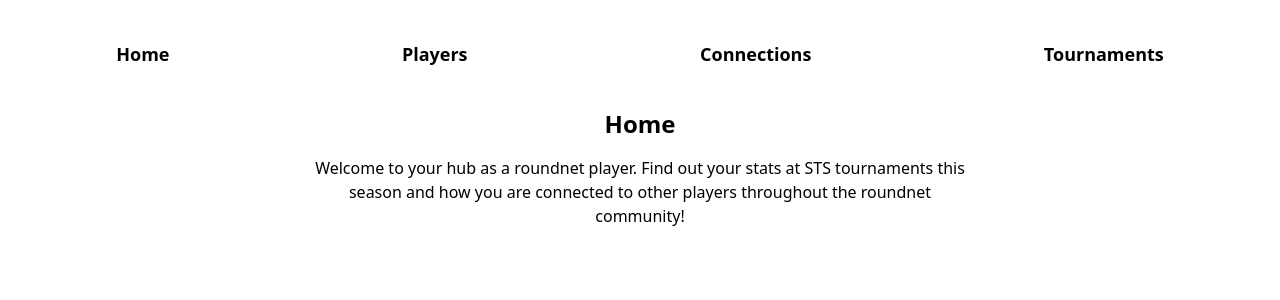
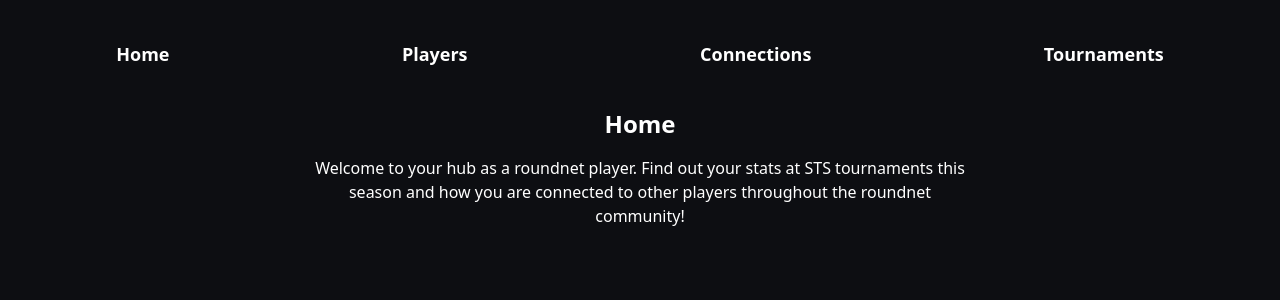
Before and after one commit to CoryChilton/roundnet-player-web-app, a Next.js app: page / in a window 1280 px wide. Shown: the top 300 px of the page. Built offline with nearby package versions, Linux system fonts and the light colour scheme.

Commit message:
Started switching the website to a dark color palette

```diff
--- a/src/app/globals.css
+++ b/src/app/globals.css
@@ -1,6 +1,15 @@
 @tailwind base;
 @tailwind components;
 @tailwind utilities;
+
+body {
+  background-color: rgb(13,14,18);
+  color: white;
+}
+
+input {
+  color: black;
+}
 
 /* :root {
   --foreground-rgb: 0, 0, 0;
--- a/src/app/tournaments/page.tsx
+++ b/src/app/tournaments/page.tsx
@@ -32,7 +32,7 @@ export default function TournamentsPage() {
       {!tournaments.length ? <h1 className="text-2xl font-bold text-center animate-pulse">Loading...</h1> : null}
       <div>
         {tournaments.map(tournament =>
-          <Link key={tournament.tournament_name} href={tournament.url}target="_blank" rel="noopener noreferrer" className="text-gray-800 hover:text-black hover:scale-105 duration-100 ease-out flex flex-row justify-between gap-8">
+          <Link key={tournament.tournament_name} href={tournament.url}target="_blank" rel="noopener noreferrer" className="text-gray-400 hover:text-gray-100 hover:scale-105 duration-100 ease-out flex flex-row justify-between gap-8">
               <div>
                 {tournament.date}
               </div>
--- a/src/components/connections/ConnectionPlayerSelect.tsx
+++ b/src/components/connections/ConnectionPlayerSelect.tsx
@@ -28,7 +28,7 @@ export default function ConnectionPlayerSelect({
       </h3>
       <input className="border border-black" placeholder="Enter Player's Name" value={searchInput} onChange={(e) => setSearchInput(e.target.value)}/>
       {searchedPlayers.map(player =>
-        <button onClick={playerClick} key={player} className="text-gray-800 hover:text-black hover:scale-105 duration-100 ease-out cursor-pointer">
+        <button onClick={playerClick} key={player} className="text-gray-300 hover:text-white hover:scale-105 duration-100 ease-out cursor-pointer">
           {firstLetterUpper(player)}
         </button>
       )}
--- a/src/components/player/PlayerSelect.tsx
+++ b/src/components/player/PlayerSelect.tsx
@@ -21,7 +21,7 @@ export default function PlayerSelect() {
       <input className="border border-black" placeholder="Enter Player's Name" value={searchInput} onChange={(e) => setSearchInput(e.target.value)}/>
       {searchedPlayers.map(player =>
         <Link key={player} href={`/players/${player}`}>
-          <div className="text-gray-800 hover:text-black hover:scale-105 duration-100 ease-out">
+          <div className="text-gray-300 hover:text-white hover:scale-105 duration-100 ease-out">
             {firstLetterUpper(player)}
           </div>
         </Link>
```
